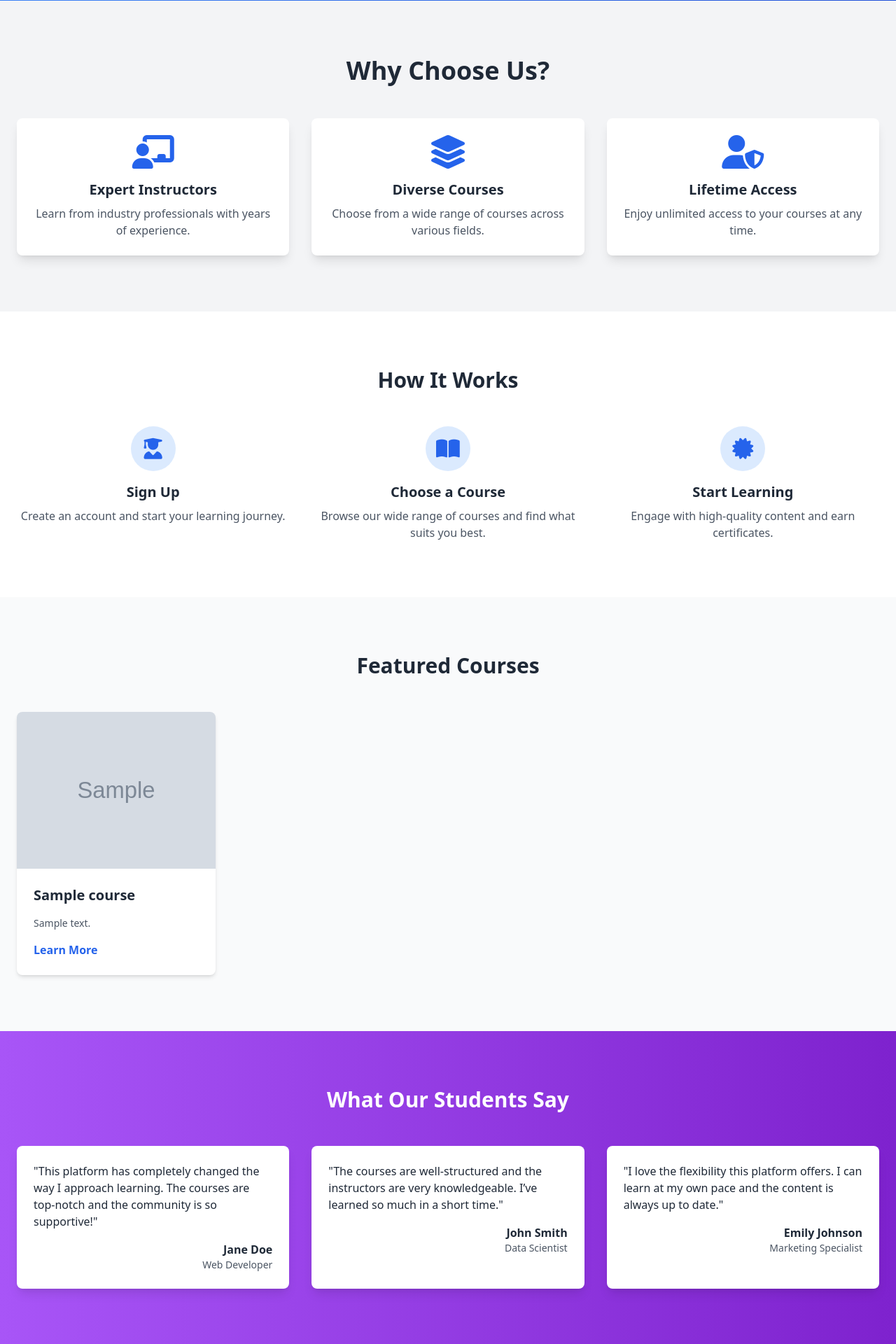
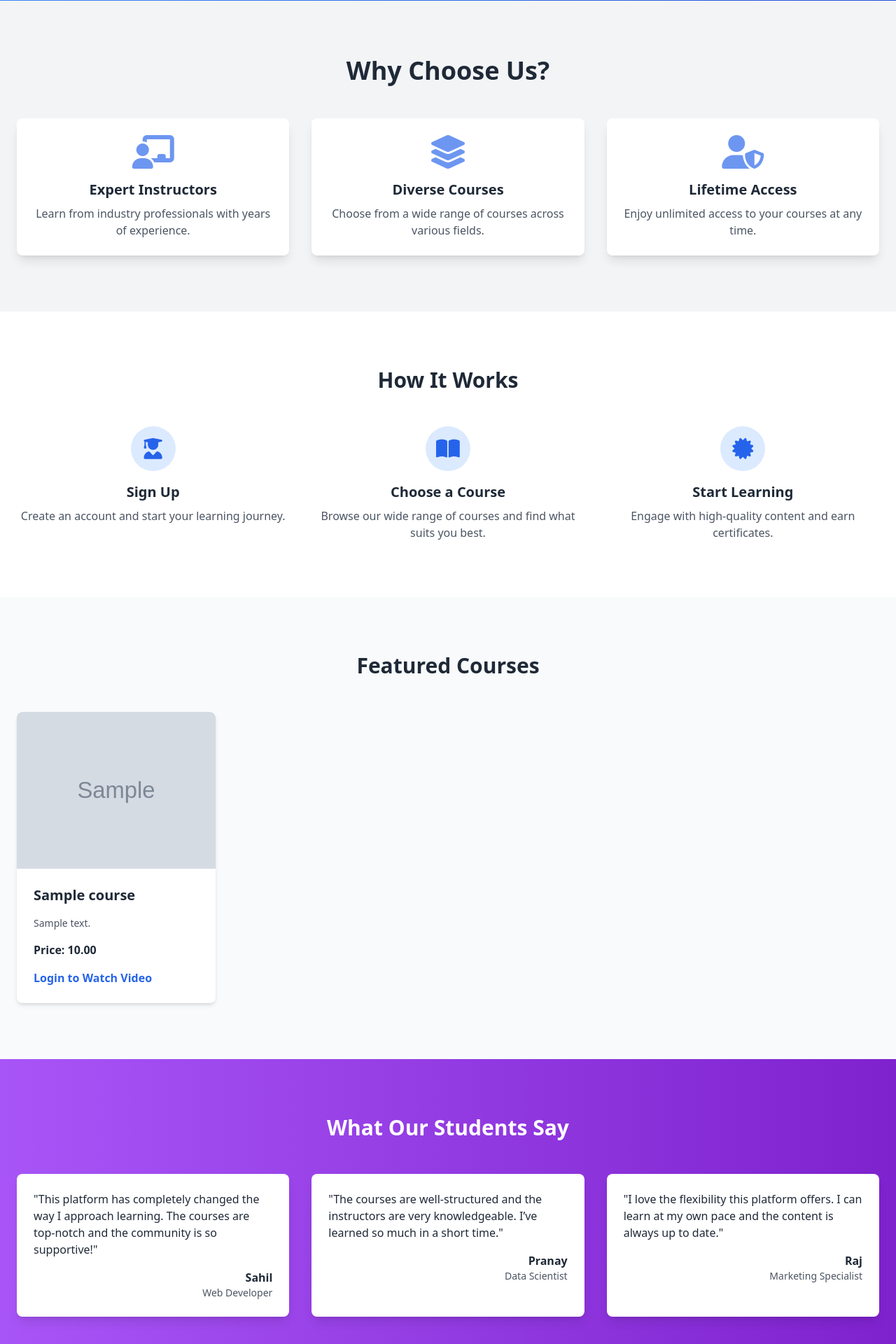
Before and after one commit to pranaybad/learningplatform, a Django app: page / in a window 1280 px wide. Shown: the part 447-2367 px from the top of the page at 70% size. Run offline with Django 4.2, Linux system fonts and the light colour scheme; tables that the repository leaves empty hold one stand-in row (values such as "Sample post"); grey boxes marked "Sample" are stand-in pictures; some libraries are stand-ins or nearby versions.

Commit message:
paymet_changes

```diff
--- a/learning_platform/courses/views.py
+++ b/learning_platform/courses/views.py
@@ -71,7 +71,7 @@
     context = {
         'course': course,
         'order_id': order['id'],
-        'amount': order_amount,
+        'amount': order_amount / 100,
         'currency': order_currency,
         'razorpay_key': settings.RAZORPAY_KEY_ID
     }
@@ -103,14 +103,17 @@
     return JsonResponse({'error': 'Invalid request method'}, status=400)
 
 
-    # index and other
+ # index and other page routing
 
 def index(request):
+    featured_courses = Course.objects.filter(is_featured=True)
+    comments = Contact.objects.all()
 
-    featured_courses = Course.objects.filter(is_featured=True)
+    # Optionally, you can log the messages for debugging
+    for comment in comments:
+        print(comment.message)
 
-
-    return render(request, 'index.html', {'featured_courses': featured_courses})
+    return render(request, 'index.html', {'featured_courses': featured_courses, 'comments': comments})
 
 def course_list(request):
     courses = Course.objects.all()
@@ -276,8 +279,9 @@
 
         data= Contact.objects.create(uname=uname, email=email, message=message)
         data.save()
+        print('this is the comments',data)
 
-        return redirect('')
+        return redirect('/')
 
 
 
--- a/learning_platform/templates/course_detail.html
+++ b/learning_platform/templates/course_detail.html
@@ -13,7 +13,11 @@
             <div class="p-4">
                 <p class="text-gray-600">{{ course.description }}</p>
                 {% if course.video_url %}
-                    <a href="{{ course.video_url }}" class="text-blue-600 font-semibold mt-4 block" target="_blank">Watch Video</a>
+                    {% comment %} <a href="{{ course.video_url }}" class="text-blue-600 font-semibold mt-4 block" target="_blank">Watch Video</a> {% endcomment %}
+                    {% with course.video_url|slice:"-11:" as video_id %}
+                    <iframe src="https://www.youtube.com/embed/{{ video_id }}" class="w-full h-64" frameborder="0" allowfullscreen></iframe>
+
+                    {% endwith %}
                 {% elif course.video_file %}
                     <video controls class="w-full h-auto mt-4">
                         <source src="{{ course.video_file.url }}" type="video/mp4">
--- a/learning_platform/templates/index.html
+++ b/learning_platform/templates/index.html
@@ -13,18 +13,20 @@
     <div class="container mx-auto px-6">
         <h2 class="text-4xl font-bold text-center mb-12 text-gray-800">Why Choose Us?</h2>
         <div class="grid grid-cols-1 sm:grid-cols-2 md:grid-cols-3 gap-8 text-center">
-            <div class="p-6 bg-white rounded-lg shadow-lg hover:shadow-xl transition duration-300">
-                <i class="fas fa-chalkboard-teacher text-5xl text-blue-600 mb-4"></i>
+
+            <div class="p-6 bg-white rounded-lg shadow-lg hover:shadow-xl transition duration-300 transform hover:scale-105">
+                <i class="fas fa-chalkboard-teacher text-5xl text-blue-600 mb-4 animate-pulse"></i>
                 <h3 class="text-xl font-semibold mb-2">Expert Instructors</h3>
                 <p class="text-gray-600">Learn from industry professionals with years of experience.</p>
             </div>
-            <div class="p-6 bg-white rounded-lg shadow-lg hover:shadow-xl transition duration-300">
-                <i class="fas fa-layer-group text-5xl text-blue-600 mb-4"></i>
+
+            <div class="p-6 bg-white rounded-lg shadow-lg hover:shadow-xl transition duration-300 transform hover:scale-105">
+                <i class="fas fa-layer-group text-5xl text-blue-600 mb-4 animate-pulse"></i>
                 <h3 class="text-xl font-semibold mb-2">Diverse Courses</h3>
                 <p class="text-gray-600">Choose from a wide range of courses across various fields.</p>
             </div>
-            <div class="p-6 bg-white rounded-lg shadow-lg hover:shadow-xl transition duration-300">
-                <i class="fas fa-user-shield text-5xl text-blue-600 mb-4"></i>
+            <div class="p-6 bg-white rounded-lg shadow-lg hover:shadow-xl transition duration-300 transform hover:scale-105">
+                <i class="fas fa-user-shield text-5xl text-blue-600 mb-4 animate-pulse"></i>
                 <h3 class="text-xl font-semibold mb-2">Lifetime Access</h3>
                 <p class="text-gray-600">Enjoy unlimited access to your courses at any time.</p>
             </div>
@@ -68,17 +70,31 @@
         <h2 class="text-3xl font-bold text-center mb-12 text-gray-800">Featured Courses</h2>
         <div class="grid grid-cols-1 sm:grid-cols-2 md:grid-cols-3 lg:grid-cols-4 gap-8">
             {% for course in featured_courses %}
-            <div class="bg-white rounded-lg shadow-md hover:shadow-xl transition-shadow duration-300 transform hover:scale-105">
-                <img src="{{ course.image.url }}" alt="{{ course.title }}" class="w-full h-56 object-cover rounded-t-lg">
+            <div class="bg-white rounded-lg shadow-md hover:shadow-xl transition-shadow duration-300 transform hover:scale-105 overflow-hidden">
+                {% if course.image %}
+                    <img src="{{ course.image.url }}" alt="{{ course.title }}" class="w-full h-56 object-cover rounded-t-lg transition-transform duration-300 transform hover:scale-110">
+                {% else %}
+                    <img src="path/to/default/image.jpg" alt="Default Image" class="w-full h-56 object-cover rounded-t-lg">
+                {% endif %}
                 <div class="p-6">
                     <h3 class="text-xl font-semibold mb-4 text-gray-800 truncate">{{ course.title }}</h3>
                     <p class="text-gray-600 mb-4 text-sm">{{ course.description|truncatewords:15 }}</p>
-                    <a href="{% url 'course_detail' course.slug %}" class="text-blue-600 font-semibold hover:text-blue-800 transition-colors duration-300">Learn More</a>
+                    {% if course.is_premium %}
+                        <p class="text-gray-800 font-semibold mb-4">Price: {{ course.price }}</p>
+                    {% endif %}
+                    {% if user.is_authenticated %}
+                        <a href="{% url 'course_detail' course.slug %}" class="text-blue-600 font-semibold hover:text-blue-800 transition-colors duration-300">Watch Video</a>
+                    {% else %}
+                        <a href="{% url 'account_login' %}" class="text-blue-600 font-semibold hover:text-blue-800 transition-colors duration-300">Login to Watch Video</a>
+                    {% endif %}
                 </div>
             </div>
             {% empty %}
             <p class="text-center text-gray-600">No featured courses available at the moment.</p>
             {% endfor %}
+
+
+
         </div>
     </div>
 </section>
@@ -93,27 +109,32 @@
             <div class="bg-white text-gray-800 rounded-lg shadow-lg p-6">
                 <p class="mb-4">"This platform has completely changed the way I approach learning. The courses are top-notch and the community is so supportive!"</p>
                 <div class="text-right">
-                    <h3 class="font-semibold">Jane Doe</h3>
+                    <h3 class="font-semibold">Sahil</h3>
                     <p class="text-sm text-gray-600">Web Developer</p>
                 </div>
             </div>
             <div class="bg-white text-gray-800 rounded-lg shadow-lg p-6">
                 <p class="mb-4">"The courses are well-structured and the instructors are very knowledgeable. I’ve learned so much in a short time."</p>
                 <div class="text-right">
-                    <h3 class="font-semibold">John Smith</h3>
+                    <h3 class="font-semibold">Pranay</h3>
                     <p class="text-sm text-gray-600">Data Scientist</p>
                 </div>
             </div>
             <div class="bg-white text-gray-800 rounded-lg shadow-lg p-6">
                 <p class="mb-4">"I love the flexibility this platform offers. I can learn at my own pace and the content is always up to date."</p>
                 <div class="text-right">
-                    <h3 class="font-semibold">Emily Johnson</h3>
+                    <h3 class="font-semibold">Raj</h3>
                     <p class="text-sm text-gray-600">Marketing Specialist</p>
                 </div>
             </div>
         </div>
     </div>
+
 </section>
+
+
+
+
 
 <!-- Call to Action Section -->
 {% if user.is_authenticated %}
```
Also changed, not shown: learning_platform/templates/contact.html (+13 -7 lines), learning_platform/media/course_images/Databases.png (added), learning_platform/media/course_images/Databases_TTbONKp.png (added), learning_platform/media/course_images/Databases_UAHIoRq.png (added), learning_platform/media/course_images/Web_Development.jpg (added), learning_platform/media/course_images/Web_Development_vzLibJX.jpg (added).
